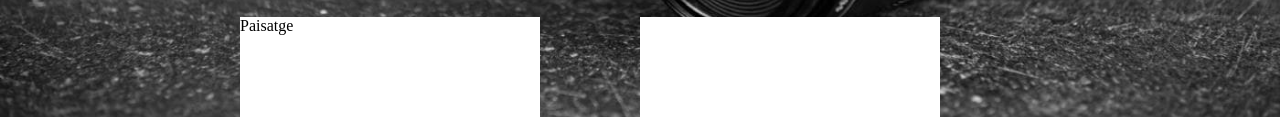
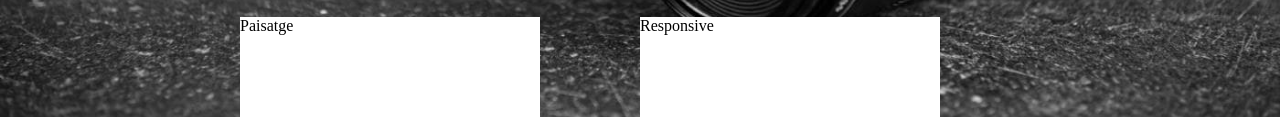
Before and after one commit to ecruz-alg/portfolio, a plain HTML site: page index.html in a window 1280 px wide. Shown: the part 733-850 px from the top of the page. Drawn offline with Linux system fonts and the light colour scheme.

Commit message:
Update index.html

```diff
--- a/index.html
+++ b/index.html
@@ -18,7 +18,7 @@
       <div id="boletes"><a href="10_cruz/index.html">Caricatura</a></div>
       <div id="boletes"><a href="11_cruz/index.html">Flor</a></div>
       <div id="boletes"><a href="12_cruz/index.html">Paisatge</a></div>
-      <div id="boletes"><a href="Responsive</div>
+      <div id="boletes"><a href="17_cruz/index.html">Responsive</a></div>
 
 
 
```
